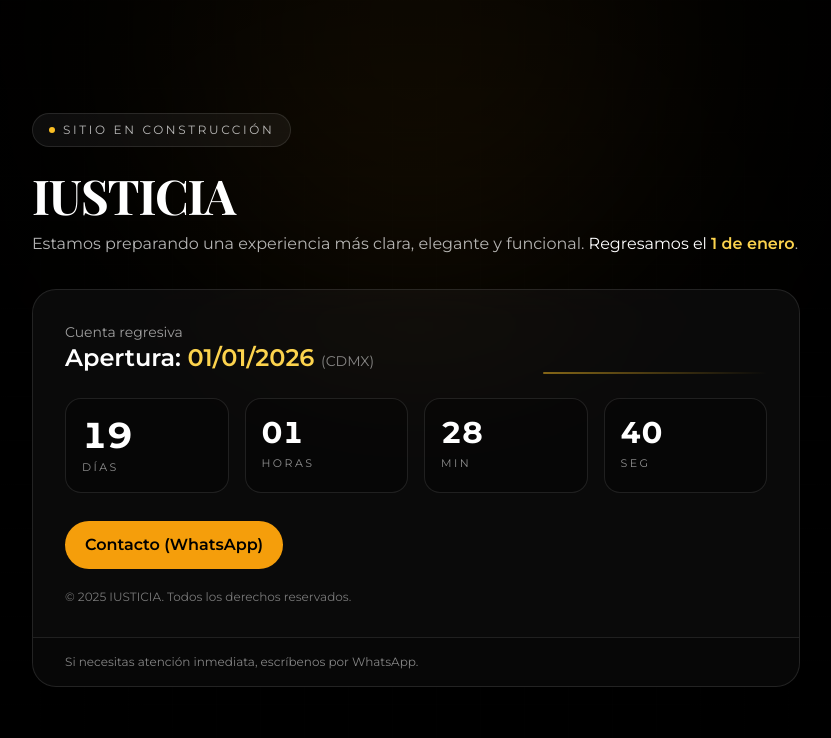
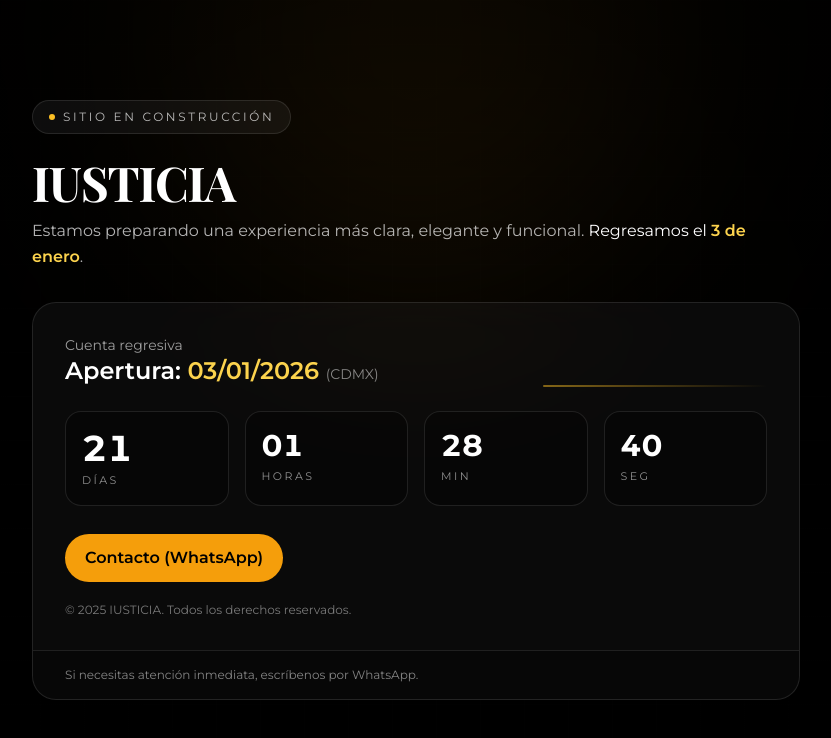
Before and after one commit to Darkpony13xD/web-iusticia, a React (Vite) app: page / in a window 1280 px wide. Shown: the top 738 px of the page, without its empty margins (224-1055 px from the left). Built offline with nearby package versions, Linux system fonts and the light colour scheme.

Commit message:
arreglo fecha de apertura
arreglo fecha

```diff
--- a/src/App.tsx
+++ b/src/App.tsx
@@ -32,26 +32,23 @@ const ScrollToTop = () => {
 const App: React.FC = () => {
   const location = useLocation();
 
-  // ✅ Opción C: “En construcción” hasta la fecha de apertura (CDMX)
-  const openDateMs = useMemo(() => new Date('2026-01-01T00:00:00-06:00').getTime(), []);
+  // ✅ Fecha apertura CDMX
+  const openDateMs = useMemo(
+    () => new Date('2026-01-03T00:00:00-06:00').getTime(),
+    []
+  );
+
   const [now, setNow] = useState(() => Date.now());
 
+  // ✅ Mantener reloj (solo si aún no abre)
   useEffect(() => {
-    if (now >= openDateMs) return;
+    if (Date.now() >= openDateMs) return;
+
     const t = window.setInterval(() => setNow(Date.now()), 1000);
     return () => window.clearInterval(t);
-  }, [now, openDateMs]);
+  }, [openDateMs]);
 
-  // ✅ Recomendación: cuando llegue la fecha, entra solo al sitio (Home)
-  useEffect(() => {
-    if (now >= openDateMs) {
-      window.location.replace('/');
-    }
-  }, [now, openDateMs]);
-
-  const showConstruction = now < openDateMs;
-  if (showConstruction) return <UnderConstruction />;
-
+  // ✅ Loader (HOOKS SIEMPRE ARRIBA)
   const [showLoader, setShowLoader] = useState(false);
   const [fadingOut, setFadingOut] = useState(false);
 
@@ -78,6 +75,9 @@ const App: React.FC = () => {
     return () => window.clearTimeout(mainTimer);
   }, [location.pathname]);
 
+  const showConstruction = now < openDateMs;
+
+  if (showConstruction) return <UnderConstruction />;
   if (showLoader) return <LoadingScreen fadingOut={fadingOut} />;
 
   return (
--- a/src/components/UnderConstruction.tsx
+++ b/src/components/UnderConstruction.tsx
@@ -23,8 +23,8 @@ function pad2(n: number) {
 }
 
 const UnderConstruction: React.FC = () => {
-  // 01/01/2026 00:00 CDMX (enero normalmente UTC-6)
-  const targetMs = useMemo(() => new Date("2026-01-01T00:00:00-06:00").getTime(), []);
+  // 01/03/2026 00:00 CDMX (marzo normalmente UTC-6)
+  const targetMs = useMemo(() => new Date("2026-01-03T00:00:00-06:00").getTime(), []);
   const [left, setLeft] = useState<TimeLeft>(() => getTimeLeft(targetMs));
 
   useEffect(() => {
@@ -70,7 +70,7 @@ const UnderConstruction: React.FC = () => {
           <p className="mt-3 text-white/70 leading-relaxed">
             Estamos preparando una experiencia más clara, elegante y funcional.
             <span className="text-white"> Regresamos el </span>
-            <span className="text-amber-300 font-semibold">1 de enero</span>.
+            <span className="text-amber-300 font-semibold">3 de enero</span>.
           </p>
 
           {/* Card principal */}
@@ -80,7 +80,7 @@ const UnderConstruction: React.FC = () => {
                 <div>
                   <p className="text-sm text-white/60">Cuenta regresiva</p>
                   <p className="text-xl sm:text-2xl font-semibold">
-                    Apertura: <span className="text-amber-300">01/01/2026</span>{" "}
+                    Apertura: <span className="text-amber-300">03/01/2026</span>{" "}
                     <span className="text-white/50 text-sm font-normal">(CDMX)</span>
                   </p>
                 </div>
```
